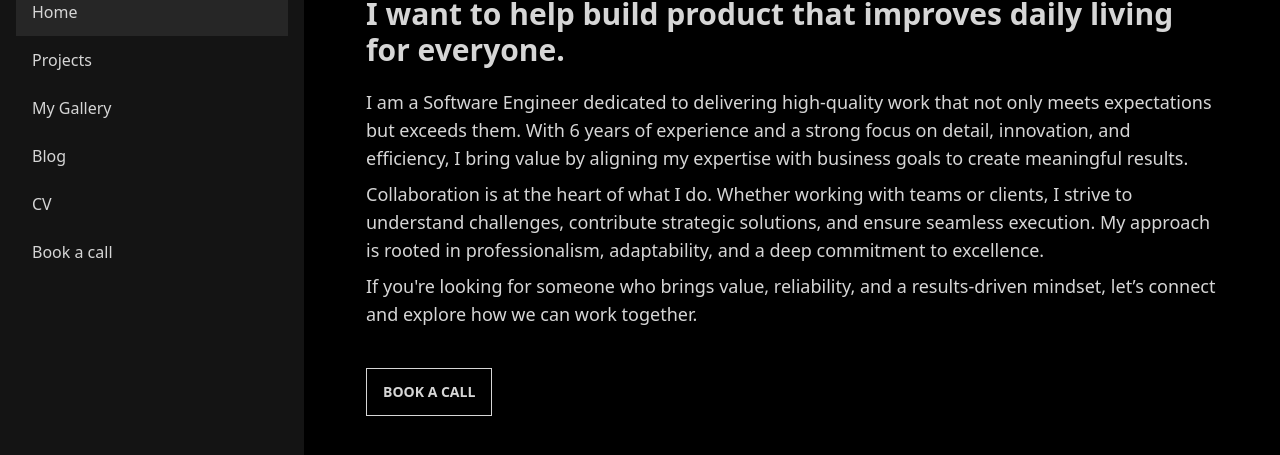
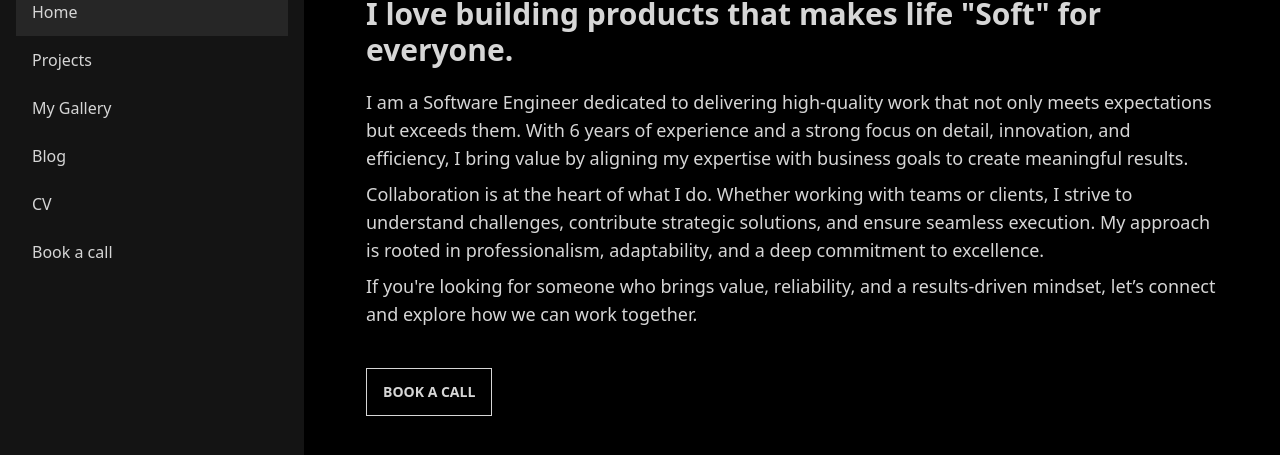
Before and after one commit to ojolowoblue/portfolio, an Astro site: page / in a window 1280 px wide. Shown: the part 208-663 px from the top of the page. Built offline with nearby package versions, Linux system fonts and the light colour scheme; Astro itself is replaced by a stand-in of ours.

Commit message:
refactor: Revise personal statement to emphasize passion for building life-enhancing products

```diff
--- a/src/pages/index.astro
+++ b/src/pages/index.astro
@@ -19,7 +19,7 @@ const last_posts = posts.slice(0, 3);
       I'm Ojolowo Boluwatife A.K.A. The Softlife Engineer
     </div>
     <div class="text-3xl py-3 font-bold">
-      I want to help build product that improves daily living for everyone.
+      I love building products that makes life "Soft" for everyone.
     </div>
     <div class="py-2 flex flex-col gap-2">
       <text class="text-lg">
```
